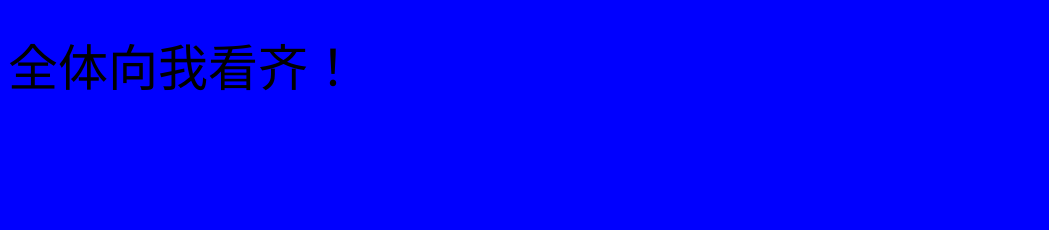
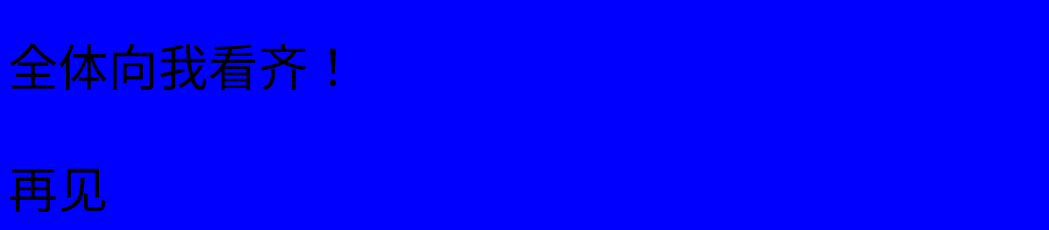
Before and after one commit to Abtruzzi/git-demo-1, a plain HTML site: page index.html in a window 1280 px wide. Shown: the part 624-854 px from the top of the page, without its empty margins (0-1049 px from the left). Before the commit the page ends 800 px from the top, so only its background shows below. Drawn offline with Linux system fonts and the light colour scheme.

Commit message:
x分支下改动

```diff
--- a/index.html
+++ b/index.html
@@ -21,6 +21,9 @@
         <img src="是真的.jpg" alt="是真的">
         <p>全体向我看齐！</p>
     </div>
+    <div>
+        再见
+    </div>
 </body>
 
 </html>
```
